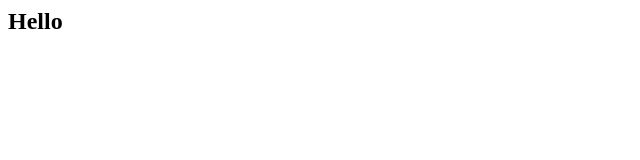
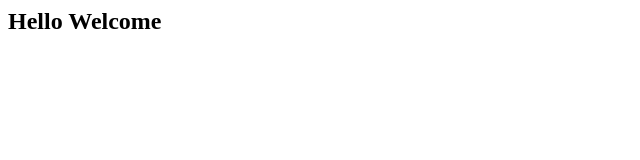
Before and after one commit to Kavyaudari/second, a plain HTML site: page index.html in a window 1280 px wide. Shown: the whole page, without its empty margins (0-640 px from the left). Drawn offline with Linux system fonts and the light colour scheme.

Commit message:
Update index.html

```diff
--- a/index.html
+++ b/index.html
@@ -1,3 +1,3 @@
 <html>
-<h2>Hello</h2>
+<h2>Hello Welcome</h2>
 </html>
```
